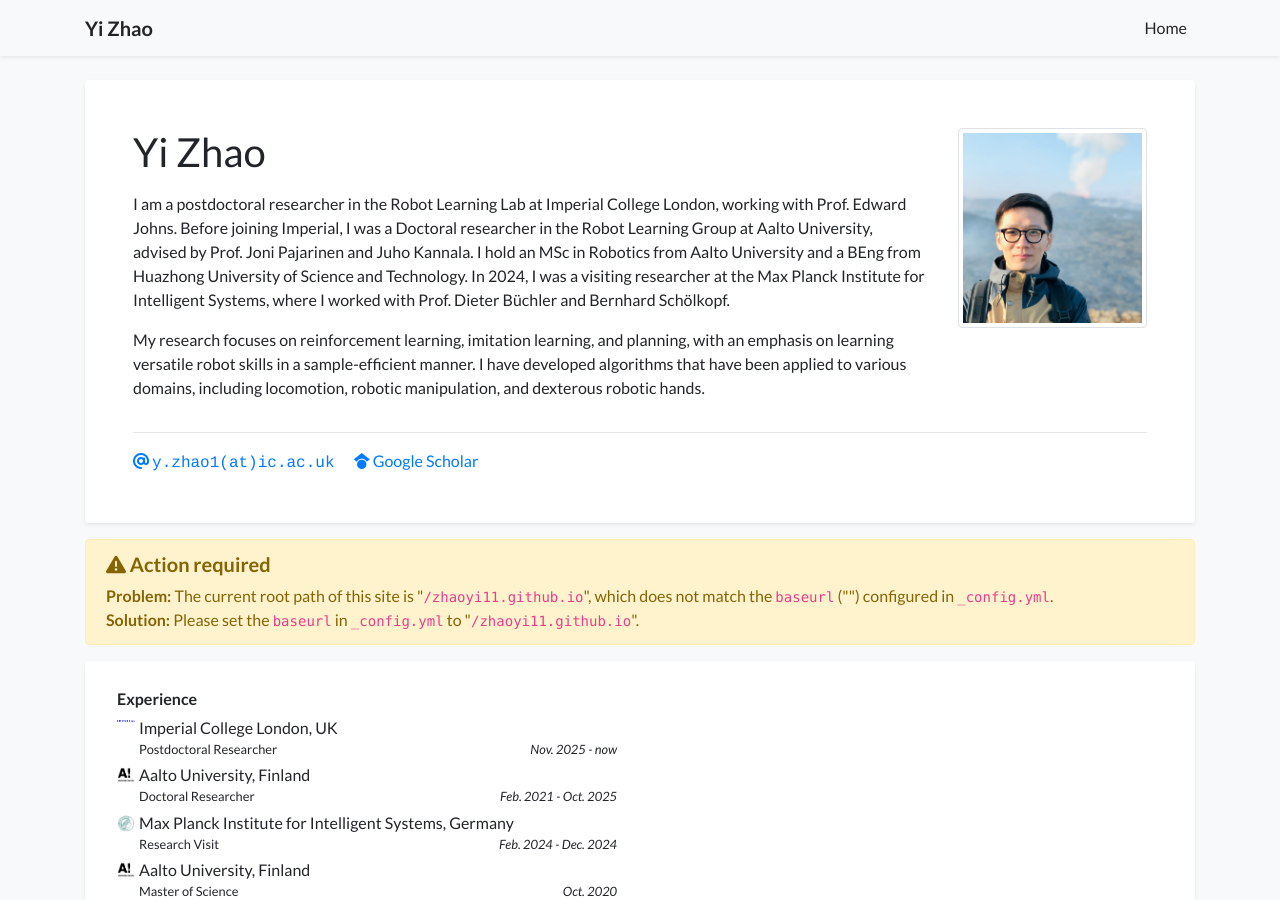
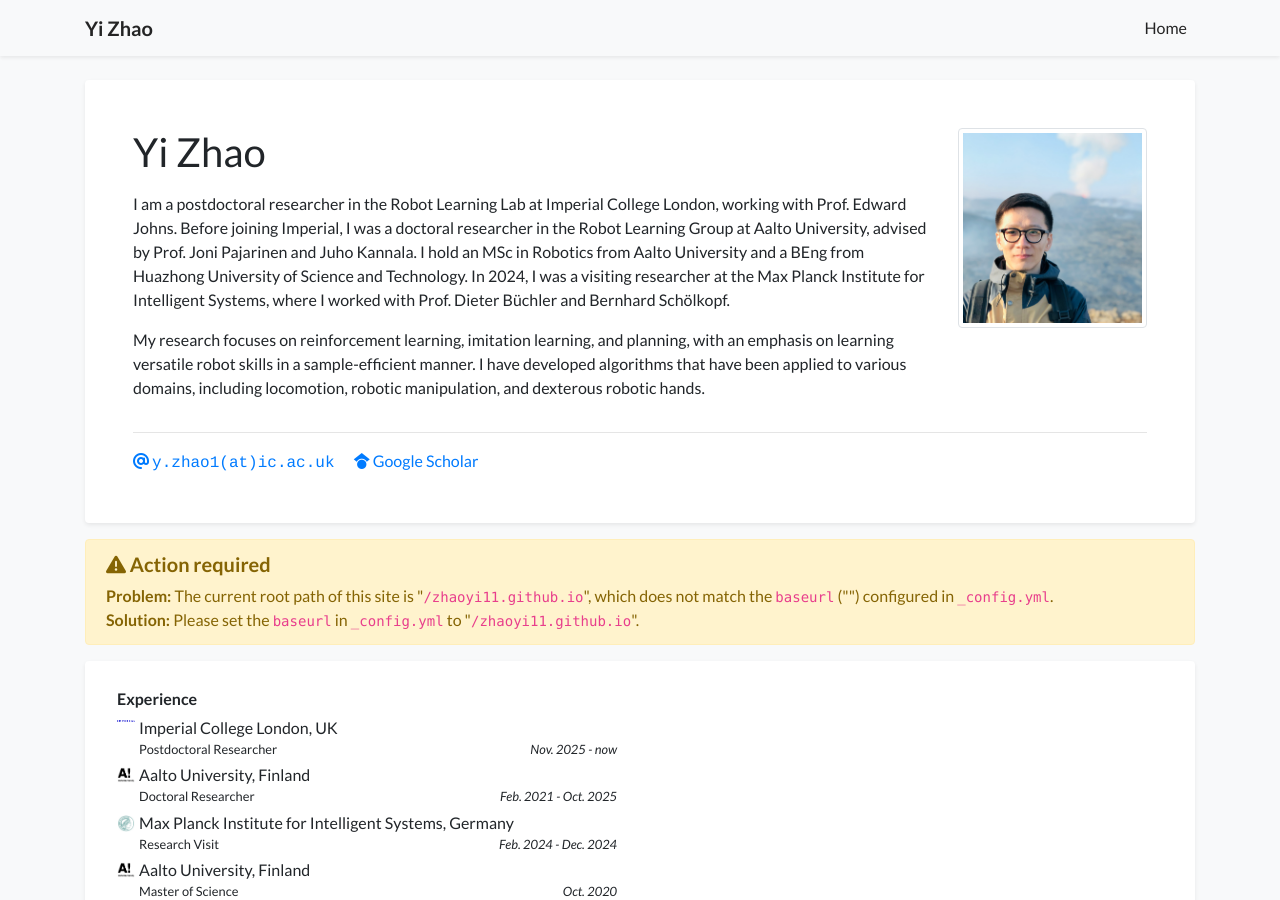
Before and after one commit to zhaoyi11/zhaoyi11.github.io, a Jekyll site: the page built from index.html, in a window 1280 px wide and 900 px high. Built offline with Jekyll 4.4.1, drawn with Linux system fonts in a browser that asks for light colours; a style sheet for code colours, icons or effects is not loaded.

```diff
--- a/_data/profile.yml
+++ b/_data/profile.yml
@@ -20,7 +20,7 @@
 
 short_bio: >
   <p> I am a postdoctoral researcher in the Robot Learning Lab at Imperial College London, working with Prof. Edward Johns.
-  Before joining Imperial, I was a Doctoral researcher in the Robot Learning Group at Aalto University, advised by Prof. Joni Pajarinen and Juho Kannala.
+  Before joining Imperial, I was a doctoral researcher in the Robot Learning Group at Aalto University, advised by Prof. Joni Pajarinen and Juho Kannala.
   I hold an MSc in Robotics from Aalto University and a BEng from Huazhong University of Science and Technology.
   In 2024, I was a visiting researcher at the Max Planck Institute for Intelligent Systems, where I worked with Prof. Dieter Büchler and Bernhard Schölkopf.
 
```
